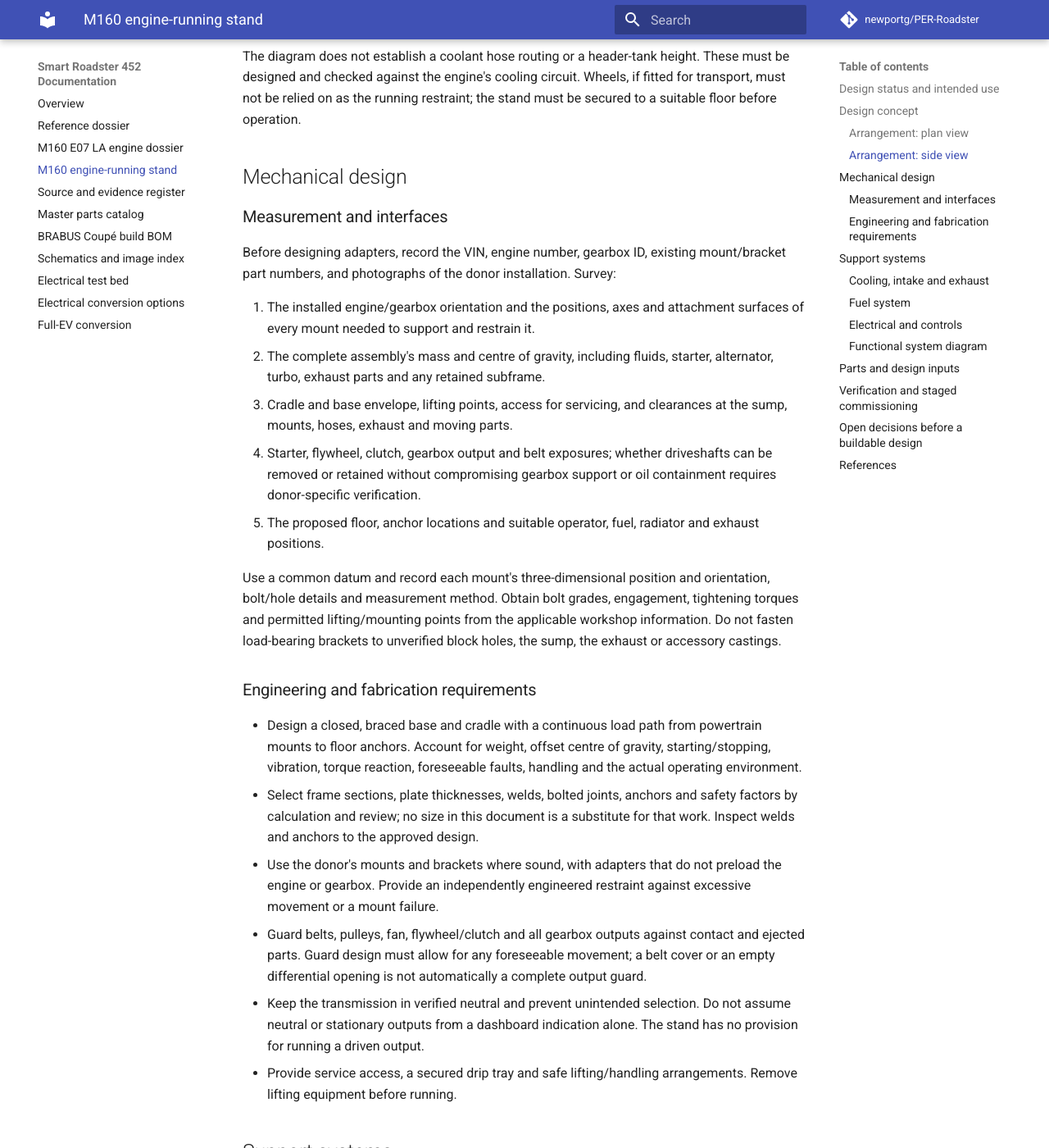
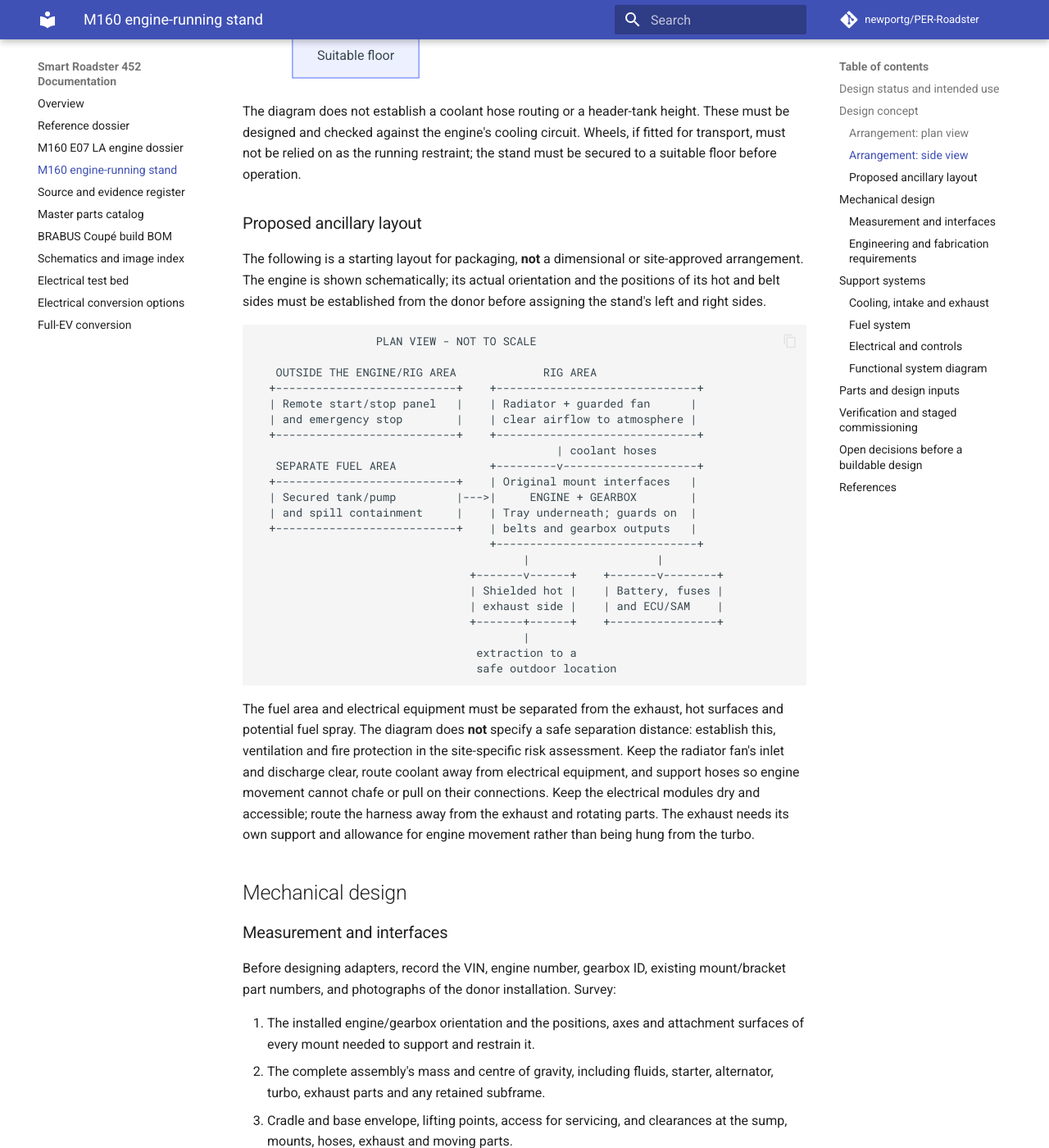
Before and after one commit to newportg/PER-Roadster, an MkDocs documentation site: the page built from docs/smart-m160-engine-running-stand.md, in a window 1280 px wide and 1400 px high, scrolled down 2004 px. Shown: the whole window at 82% size. Built offline with MkDocs 1.6.1 and Material for MkDocs 9.7.7, drawn with Linux system fonts in a browser that asks for light colours; comment, search, counter and statistics services are not loaded; some of the changed text lies outside the part shown.

Commit message:
Add interactive 3D concept for M160 running stand and update design notes

````diff
--- a/docs/smart-m160-engine-running-stand.md
+++ b/docs/smart-m160-engine-running-stand.md
@@ -21,6 +21,10 @@ and stand. The [engine dossier](./smart-m160-e07-la-engine-dossier.md) records
 the available evidence and its limits.
 
 ## Design concept
+
+[Open the interactive 3D concept](./assets/m160-running-stand-3d.html).
+It is a schematic visualisation: the engine, mounts and arrangement are not
+measured and must not be used as fabrication geometry.
 
 Use a low, rigid, floor-secured steel base with an adjustable cradle that
 supports the complete engine/gearbox at its verified original installation
@@ -80,6 +84,48 @@ These must be designed and checked against the engine's cooling circuit.
 Wheels, if fitted for transport, must not be relied on as the running
 restraint; the stand must be secured to a suitable floor before operation.
 
+### Proposed ancillary layout
+
+The following is a starting layout for packaging, **not** a dimensional or
+site-approved arrangement. The engine is shown schematically; its actual
+orientation and the positions of its hot and belt sides must be established
+from the donor before assigning the stand's left and right sides.
+
+```text
+                  PLAN VIEW - NOT TO SCALE
+
+   OUTSIDE THE ENGINE/RIG AREA             RIG AREA
+  +---------------------------+    +------------------------------+
+  | Remote start/stop panel   |    | Radiator + guarded fan      |
+  | and emergency stop        |    | clear airflow to atmosphere |
+  +---------------------------+    +------------------------------+
+                                             | coolant hoses
+   SEPARATE FUEL AREA              +---------v--------------------+
+  +---------------------------+    | Original mount interfaces   |
+  | Secured tank/pump         |--->|     ENGINE + GEARBOX        |
+  | and spill containment     |    | Tray underneath; guards on  |
+  +---------------------------+    | belts and gearbox outputs   |
+                                   +------------------------------+
+                                        |                   |
+                                +-------v------+    +-------v--------+
+                                | Shielded hot |    | Battery, fuses |
+                                | exhaust side |    | and ECU/SAM    |
+                                +-------+------+    +----------------+
+                                        |
+                                 extraction to a
+                                 safe outdoor location
+```
+
+The fuel area and electrical equipment must be separated from the exhaust,
+hot surfaces and potential fuel spray. The diagram does **not** specify a safe
+separation distance: establish this, ventilation and fire protection in the
+site-specific risk assessment. Keep the radiator fan's inlet and discharge
+clear, route coolant away from electrical equipment, and support hoses so
+engine movement cannot chafe or pull on their connections. Keep the electrical
+modules dry and accessible; route the harness away from the exhaust and
+rotating parts. The exhaust needs its own support and allowance for engine
+movement rather than being hung from the turbo.
+
 ## Mechanical design
 
 ### Measurement and interfaces
@@ -107,6 +153,14 @@ unverified block holes, the sump, the exhaust or accessory castings.
 
 ### Engineering and fabrication requirements
 
+- **Candidate material, not a released frame size:** consider certified
+  EN 10219 structural hollow section in S355J2H, subject to the selected
+  fabricator's welding procedure and the engineer's checks. For example,
+  [SSAB's 355J2H catalogue](https://www.ssab.com/en/brands-and-products/ssab-domex/product-offer/tube-355-j2h)
+  lists a 50 x 50 x 3.0 mm square section at 4.25 kg/m. That establishes a
+  commercially available material and section, **not** that it is adequate
+  for this stand. Obtain the actual product certificate and properties for
+  the supplied grade, section and thickness.
 - Design a closed, braced base and cradle with a continuous load path from
   powertrain mounts to floor anchors. Account for weight, offset centre of
   gravity, starting/stopping, vibration, torque reaction, foreseeable faults,
@@ -277,3 +331,9 @@ stage until the fault is corrected and the affected checks are repeated.
 - VIN-matched Mercedes/smart workshop and wiring information — required for
   dimensions, service data, electrical connections and procedures; not yet
   incorporated into this preliminary design.
+- [SSAB Domex Tube 355J2H](https://www.ssab.com/en/brands-and-products/ssab-domex/product-offer/tube-355-j2h) —
+  manufacturer description and section/weight tables for EN 10219-compatible
+  structural hollow section. This is material data, not a stand design.
+- [452 powertrain figure index](https://smartcarmanuals.com/figures/452/powertrain/) —
+  checked for mounting information; the indexed figure does not provide mount
+  positions or dimensions.
````
Also changed, not shown: docs/assets/m160-running-stand-3d.html (added, +266 -0 lines).
